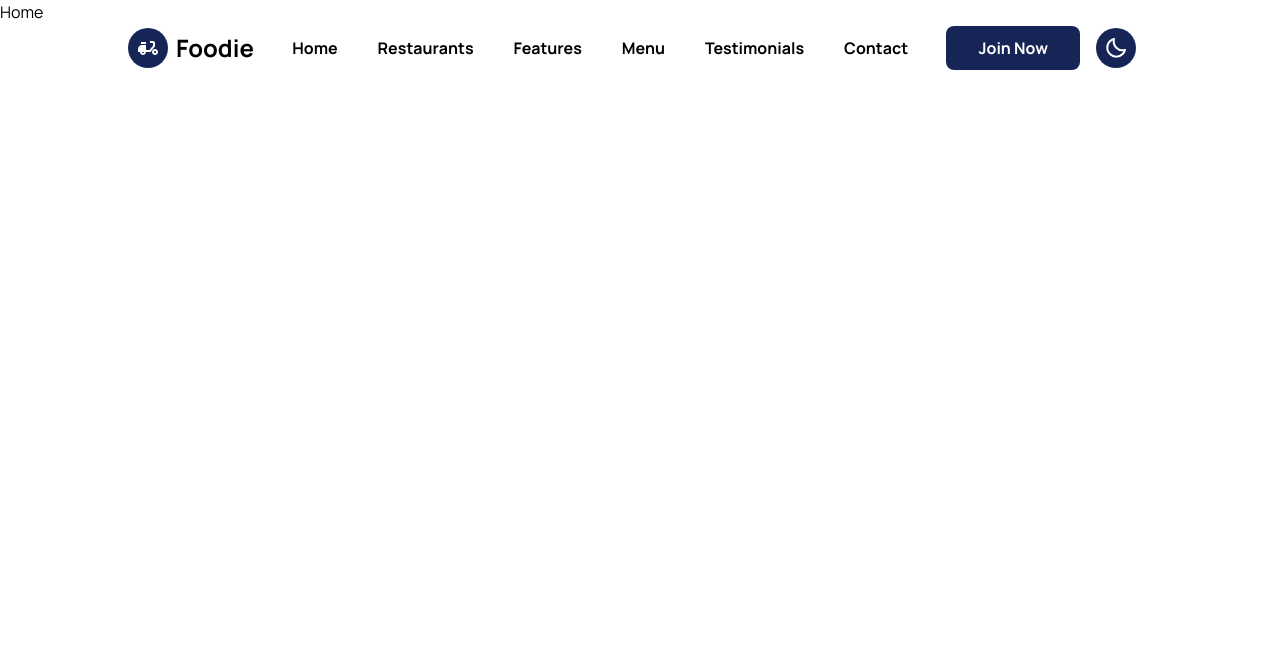
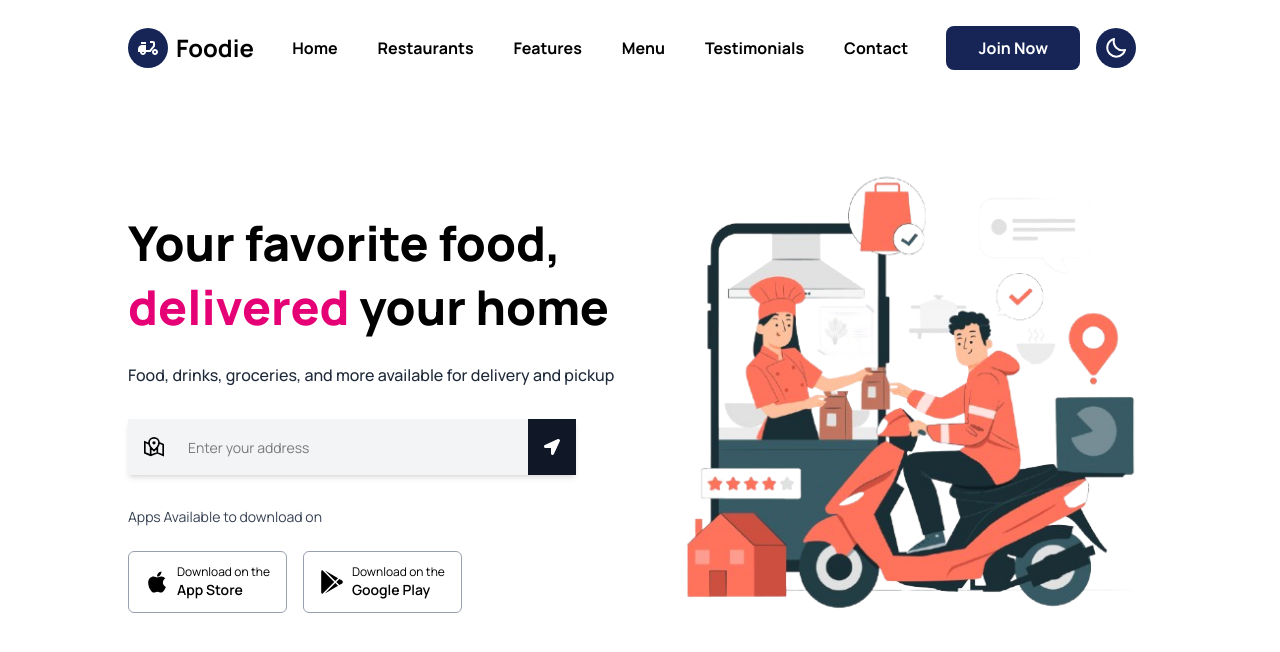
Before and after one commit to KRyderTR/food_landing, a Next.js app: page / in a window 1280 px wide. Shown: the top 652 px of the page. Built offline with nearby package versions, Linux system fonts and the light colour scheme.

Commit message:
hero image commit

```diff
--- /dev/null
+++ b/components/Home/Hero/Hero.tsx
@@ -0,0 +1,89 @@
+import Image from "next/image";
+import React from "react";
+import { FaApple, FaGooglePlay, FaLocationArrow } from "react-icons/fa";
+import { GrMapLocation } from "react-icons/gr";
+
+const Hero = () => {
+  return (
+    <div className="relative w-full h-screen flex justify-center flex-col">
+      <div className="w-[90%] md:w-[80%] mx-auto grid items-center grid-cols-1 xl:grid-cols-2 gap-10">
+        {/* Text content */}
+        <div>
+          {/* heading */}
+          <h1 className="text-3xl md:text-4xl lg:text-5xl mt-6 mb-6 font-extrabold leading-[2.5rem] md:leading-[4rem]">
+            Your favorite food,{" "}
+            <span className="text-pink-600"> delivered</span> your home
+          </h1>
+          {/* subheading */}
+          <p className="text-sm md:text-base font-medium text-gray-800 dark:text-gray-400">
+            Food, drinks, groceries, and more available for delivery and pickup
+          </p>
+          {/* address input */}
+          <div className="w-full mt-8 mb-8 max-w-md">
+            <div className="flex items-center h-14 overflow-hidden bg-gray-100 shadow-md">
+              <div className="px-4 text-gray-500">
+                <GrMapLocation className="w-5 h-5 text-black" />
+              </div>
+              <input
+                type="text"
+                placeholder="Enter your address"
+                className="flex-1 px-2 text-sm text-black bg-transparent outline-none h-full"
+              />
+              <button className="bg-gray-900 text-white px-4 h-full hover:bg-gray-800 flex items-center justify-center cursor-pointer">
+                <FaLocationArrow className="w-4 h-4" />
+              </button>
+            </div>
+          </div>
+          {/* Download text */}
+          <p className="text-gray-700 dark:to-gray-400 text-sm mb-6">
+            Apps Available to download on
+          </p>
+          {/* App store button */}
+          <div className="flex space-x-4">
+            <a
+              href="#_"
+              className="flex items-center group border border-gray-400 px-4 py-3 rounded-md hover:bg-gray-950 transition-all duration-300"
+            >
+              <FaApple className="text-2xl mr-2 group-hover:text-white transition-all duration-300" />
+              <div>
+                <p className="text-xs group-hover:text-white transition-all duration-300">
+                  Download on the
+                </p>
+                <p className="text-sm font-semibold group-hover:text-white transition-all duration-300">
+                  App Store
+                </p>
+              </div>
+            </a>
+            {/* Google play store button */}
+            <a
+              href="#_"
+              className="flex items-center group border border-gray-400 px-4 py-3 rounded-md hover:bg-gray-950 transition-all duration-300"
+            >
+              <FaGooglePlay className="text-2xl mr-2 group-hover:text-white transition-all duration-300" />
+              <div>
+                <p className="text-xs group-hover:text-white transition-all duration-300">
+                  Download on the
+                </p>
+                <p className="text-sm font-semibold group-hover:text-white transition-all duration-300">
+                  Google Play
+                </p>
+              </div>
+            </a>
+          </div>
+        </div>
+
+        {/* Image content */}
+        <div className="mx-auto hidden xl:block">
+          <Image
+            src="/images/hero.png"
+            alt="image"
+            width={500}
+            height={500}
+          />
+        </div>
+      </div>
+    </div>
+  );
+};
+
+export default Hero;
--- a/components/Home/Home.tsx
+++ b/components/Home/Home.tsx
@@ -1,7 +1,10 @@
 import React from "react";
+import Hero from "./Hero/Hero";
 
 const Home = () => {
-  return <div className="overflow-hidden">Home</div>;
+  return <div className="overflow-hidden">
+    <Hero />
+  </div>;
 };
 
 export default Home;
--- a/components/Home/Navbar/Nav.tsx
+++ b/components/Home/Navbar/Nav.tsx
@@ -27,16 +27,16 @@ const Nav = ({ openNav }: NavProps) => {
   return (
     <div
       className={`transition-all ${
-        navBg ? "bg-white shadow-md" : "fixed"
+        navBg ? "bg-white dark:bg-gray-900 shadow-md" : "fixed"
       } duration-200 h-[12vh] z-[100] fixed w-full`}
     >
       <div className="flex items-center h-full justify-between w-[90%] xl:w-[80%] mx-auto">
         {/* LOGO */}
         <div className="flex items-center space-x-2">
-          <div className="w-10 h-10 bg-blue-950 rounded-full flex items-center justify-center flex-col">
-            <MdDeliveryDining className="w-6 h-6 text-white" />
+          <div className="w-10 h-10 bg-blue-950 dark:bg-white rounded-full flex items-center justify-center flex-col">
+            <MdDeliveryDining className="w-6 h-6 text-white dark:text-black" />
           </div>
-          <h1 className="text-xl hidden sm:block md:text-2xl text-black font-bold">
+          <h1 className="text-xl hidden sm:block md:text-2xl text-black dark:text-white font-bold ">
             Foodie
           </h1>
         </div>
@@ -48,7 +48,7 @@ const Nav = ({ openNav }: NavProps) => {
               <Link
                 key={link.id}
                 href={link.url}
-                className="text-black hover:text-green-700 font-bold transition-all duration-200"
+                className="text-black dark:text-white hover:text-green-700 dark:hover:text-green-400 font-bold transition-all duration-200"
               >
                 <p>{link.Label}</p>
               </Link>
@@ -59,7 +59,7 @@ const Nav = ({ openNav }: NavProps) => {
         {/* Buttons */}
         <div className="flex items-center space-x-4">
           {/* Join now button */}
-          <button className="bg-blue-950 px-8 py-2.5 text-white font-bold rounded-lg hover:bg-black transition-all duration-300 cursor-pointer">
+          <button className="bg-blue-950 dark:bg-white dark:text-black dark:hover:bg-gray-200 px-8 py-2.5 text-white font-bold rounded-lg hover:bg-black transition-all duration-300 cursor-pointer">
             Join Now
           </button>
 
@@ -69,7 +69,7 @@ const Nav = ({ openNav }: NavProps) => {
           {/* Menu Icon */}
           <HiBars3BottomRight
             onClick={openNav}
-            className="w-8 h-8 cursor-pointer text-blue-950 lg:hidden"
+            className="w-8 h-8 cursor-pointer text-blue-950 lg:hidden dark:text-white"
           />
         </div>
       </div>
```
